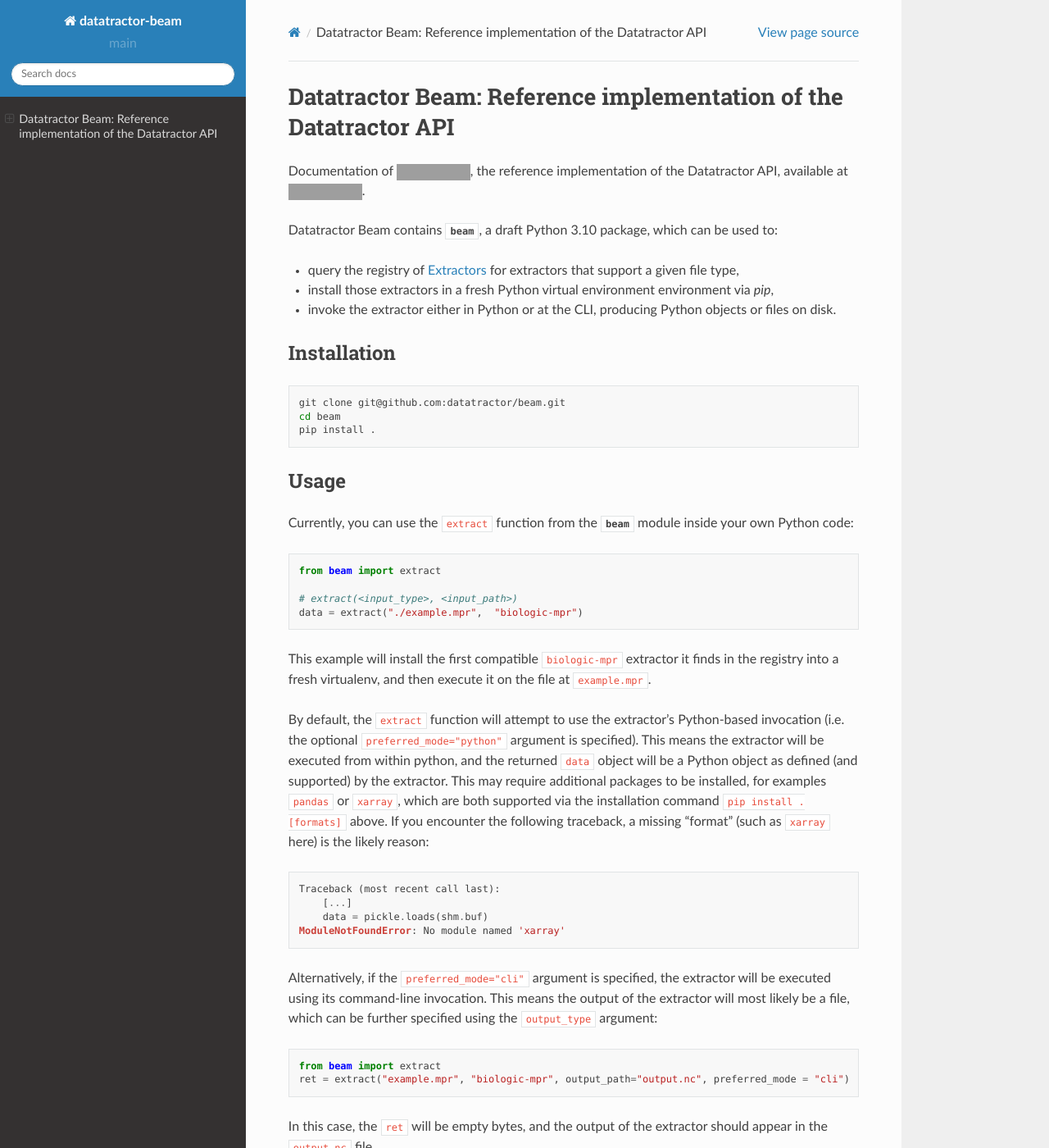
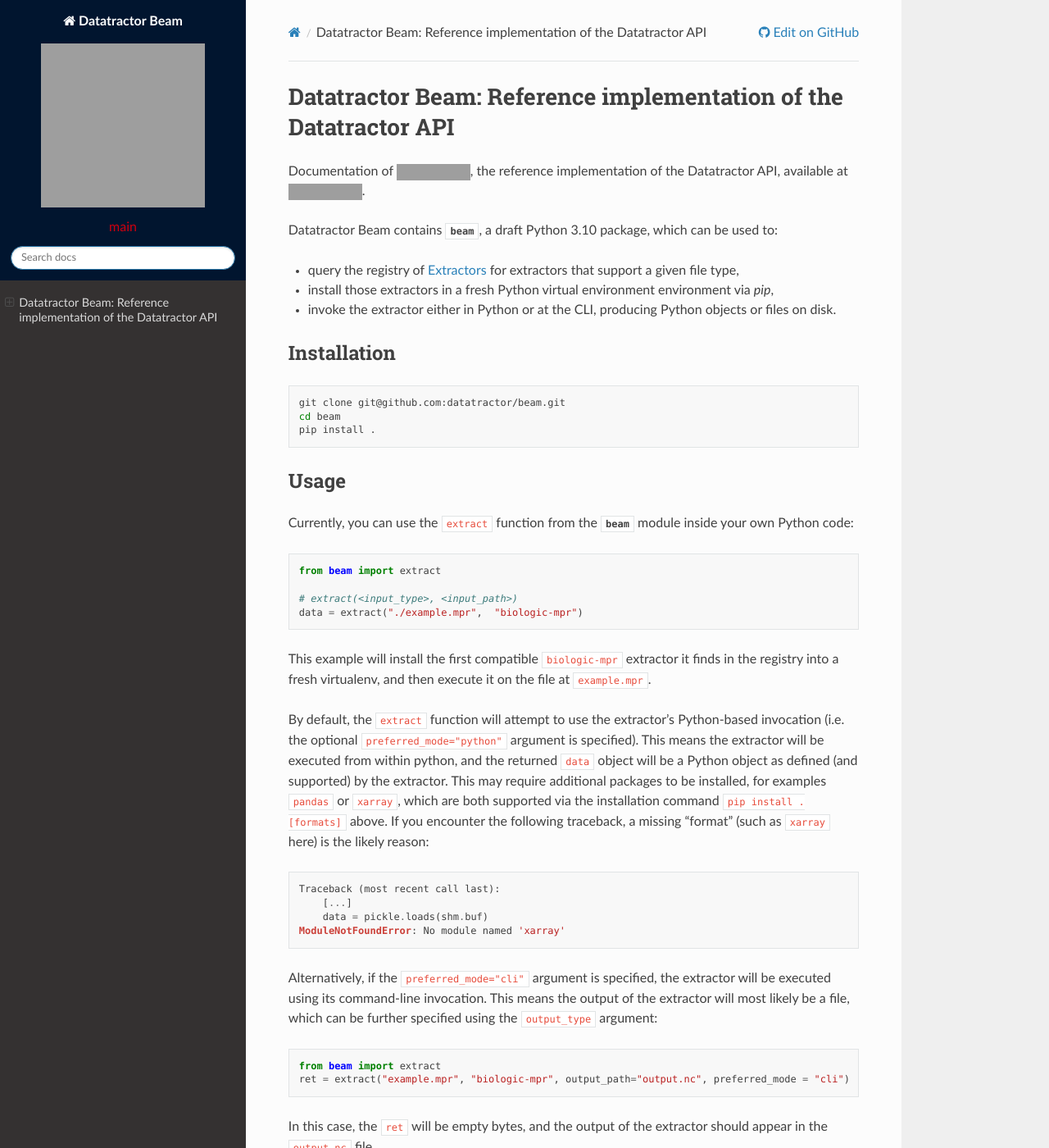
Before and after one commit to marda-alliance/metadata_extractors_api, a Sphinx documentation site: the page built from docs/source/index.rst, in a window 1280 px wide and 1400 px high. Shown: the whole window at 82% size. Built offline with Sphinx 7.4.7 and the Read the Docs theme 2.0.0, drawn with Linux system fonts in a browser that asks for light colours; pages that are not in the unit, such as notebooks, are missing from menus; grey boxes are pictures that could not be loaded.

Commit message:
Docs changes.

```diff
--- a/beam/__init__.py
+++ b/beam/__init__.py
@@ -8,7 +8,7 @@
 - invoke the extractor either in Python or at the CLI, producing Python objects or files
   on disk.
 
-.. |yardsite| image:: https://badgen.net/static/%F0%9F%9A%9Cdatatractor/yard
+.. |yardsite| image:: https://badgen.net/static/%F0%9F%9A%9C%20datatractor/yard
 
 .. _yardsite: https://yard.datatractor.org/
 
--- /dev/null
+++ b/docs/source/_static/custom_theme.css
@@ -0,0 +1,6 @@
+.wy-side-nav-search {
+    background: #01152F;
+}
+.wy-side-nav-search > div.version {
+    color: #CF000F;
+}
--- a/docs/source/conf.py
+++ b/docs/source/conf.py
@@ -19,7 +19,7 @@
 
 # -- Project information -----------------------------------------------------
 
-project = "datatractor-beam"
+project = "Datatractor Beam"
 copyright = "2022 - 2024, Datatractor Team"
 author = "Matthew Evans, Peter Kraus"
 release = version
@@ -64,13 +64,22 @@
     "sticky_navigation": True,
     "navigation_depth": 6,
 }
-# html_logo = "./images/yadg.png"
-# html_favicon = "./images/yadg_ico.png"
+
+html_context = {
+    "display_github": True,
+    "github_user": "datatractor",
+    "github_repo": "beam",
+    "github_version": version,
+    "conf_py_path": "/docs/source/"
+}
+html_logo = "https://avatars.githubusercontent.com/u/166528759"
+html_favicon = "https://datatractor.github.io/schema/main/_images/166528759-32x32.png"
+
 
 # Add any paths that contain custom static files (such as style sheets) here,
 # relative to this directory. They are copied after the builtin static files,
 # so a file named "default.css" will overwrite the builtin "default.css".
-# html_static_path = ["images", "_static"]
+html_static_path = ["_static"]
 
 
 # -- Extension configuration -------------------------------------------------
--- a/docs/source/index.rst
+++ b/docs/source/index.rst
@@ -69,7 +69,7 @@
 
 .. _yardrepo: https://github.com/datatractor/yard/
 
-.. |yardsite| image:: https://badgen.net/static/%F0%9F%9A%9Cdatatractor/yard
+.. |yardsite| image:: https://badgen.net/static/%F0%9F%9A%9C%20datatractor/yard
 
 .. _yardsite: https://yard.datatractor.org/
 
```
